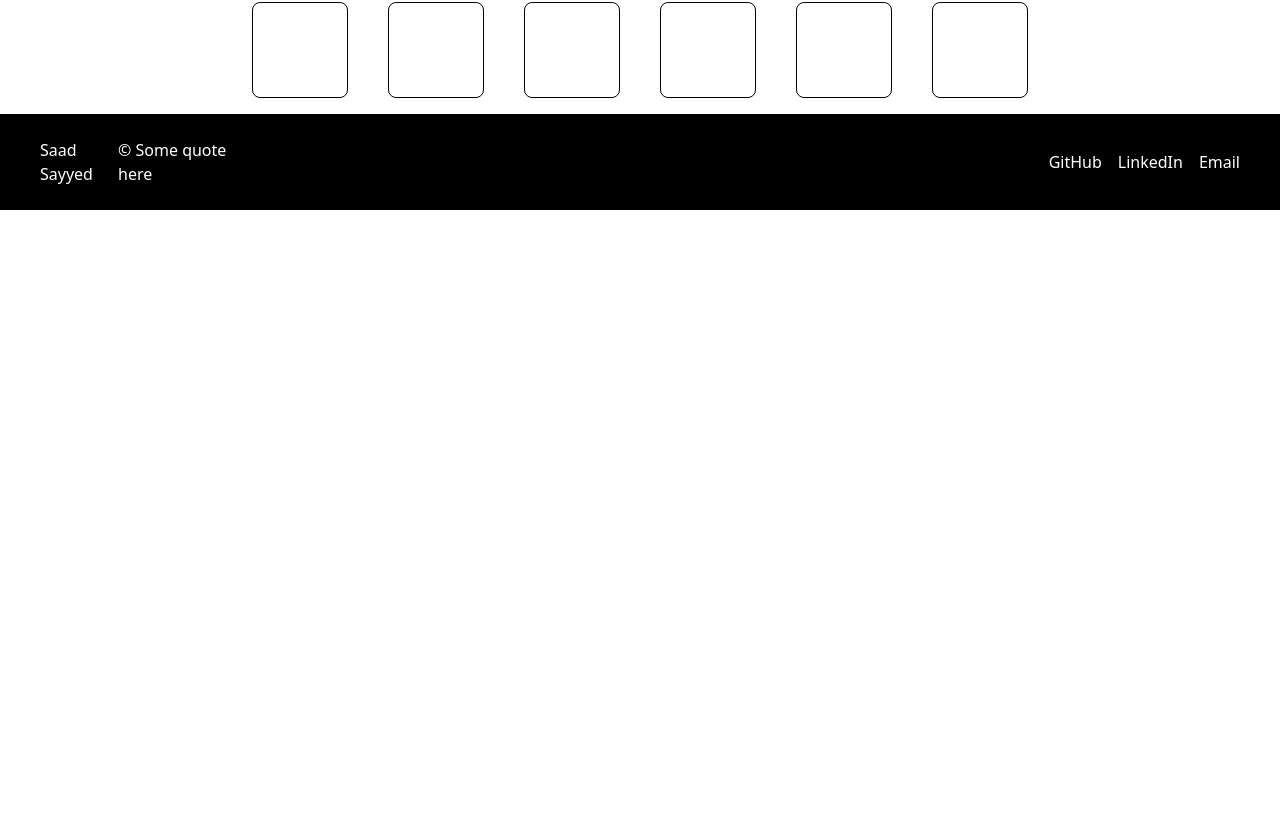
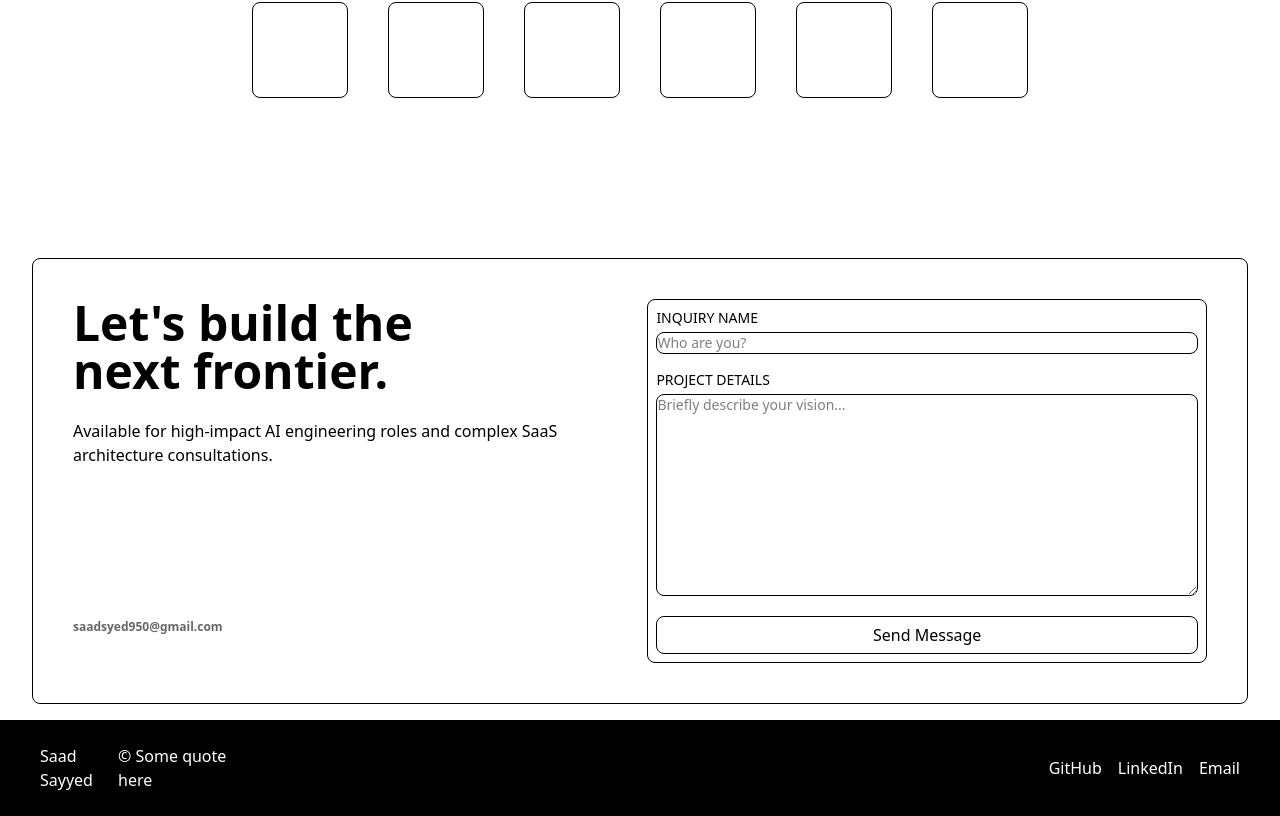
Before and after one commit to saadsayyed10/aie-portfolio, a Next.js app: page / in a window 1280 px wide. Shown: the part 2140-2956 px from the top of the page. Before the commit the page ends 2350 px from the top, so only its background shows below. Built offline with nearby package versions, Linux system fonts and the light colour scheme.

Commit message:
Contact layout

```diff
--- a/app/page.tsx
+++ b/app/page.tsx
@@ -1,3 +1,4 @@
+import Contact from "@/component/Contact";
 import Experience from "@/component/Experience";
 import Hero from "@/component/Hero";
 import Projects from "@/component/Projects";
@@ -10,6 +11,7 @@ const Home = () => {
       <Projects />
       <Experience />
       <Skills />
+      <Contact />
     </div>
   );
 };
--- /dev/null
+++ b/component/Contact.tsx
@@ -0,0 +1,49 @@
+const Contact = () => {
+  return (
+    <div className="flex justify-center items-center w-full lg:p-10 border rounded-lg">
+      <div className="flex justify-center items-start w-full lg:gap-x-6">
+        <div className="flex justify-start items-start w-full flex-col lg:gap-y-6">
+          <h2 className="lg:text-5xl font-bold">
+            Let&apos;s build the
+            <br />
+            next frontier.
+          </h2>
+          <p className="lg:text-base font-medium">
+            Available for high-impact AI engineering roles and complex SaaS
+            architecture consultations.
+          </p>
+          <span className="text-left font-semibold lg:text-xs lg:mt-32 text-black/60">
+            saadsyed950@gmail.com
+          </span>
+        </div>
+        <div className="flex justify-start items-start w-full lg:p-2 border rounded-lg flex-col lg:gap-y-2">
+          <div className="flex justify-start items-start w-full flex-col lg:gap-y-1">
+            <span className="lg:text-sm font-medium uppercase">
+              Inquiry Name
+            </span>
+            <input
+              className="w-full border rounded-lg placeholder:lg:text-sm text-sm"
+              placeholder="Who are you?"
+            />
+          </div>
+          <div className="flex justify-start items-start w-full flex-col lg:gap-y-1 lg:mt-2">
+            <span className="lg:text-sm font-medium uppercase">
+              Project Details
+            </span>
+            <textarea
+              className="w-full border rounded-lg placeholder:lg:text-sm text-sm"
+              placeholder="Briefly describe your vision..."
+              cols={20}
+              rows={10}
+            />
+            <button className="w-full lg:px-4 lg:py-1.5 border rounded-lg lg:mt-4">
+              Send Message
+            </button>
+          </div>
+        </div>
+      </div>
+    </div>
+  );
+};
+
+export default Contact;
```
